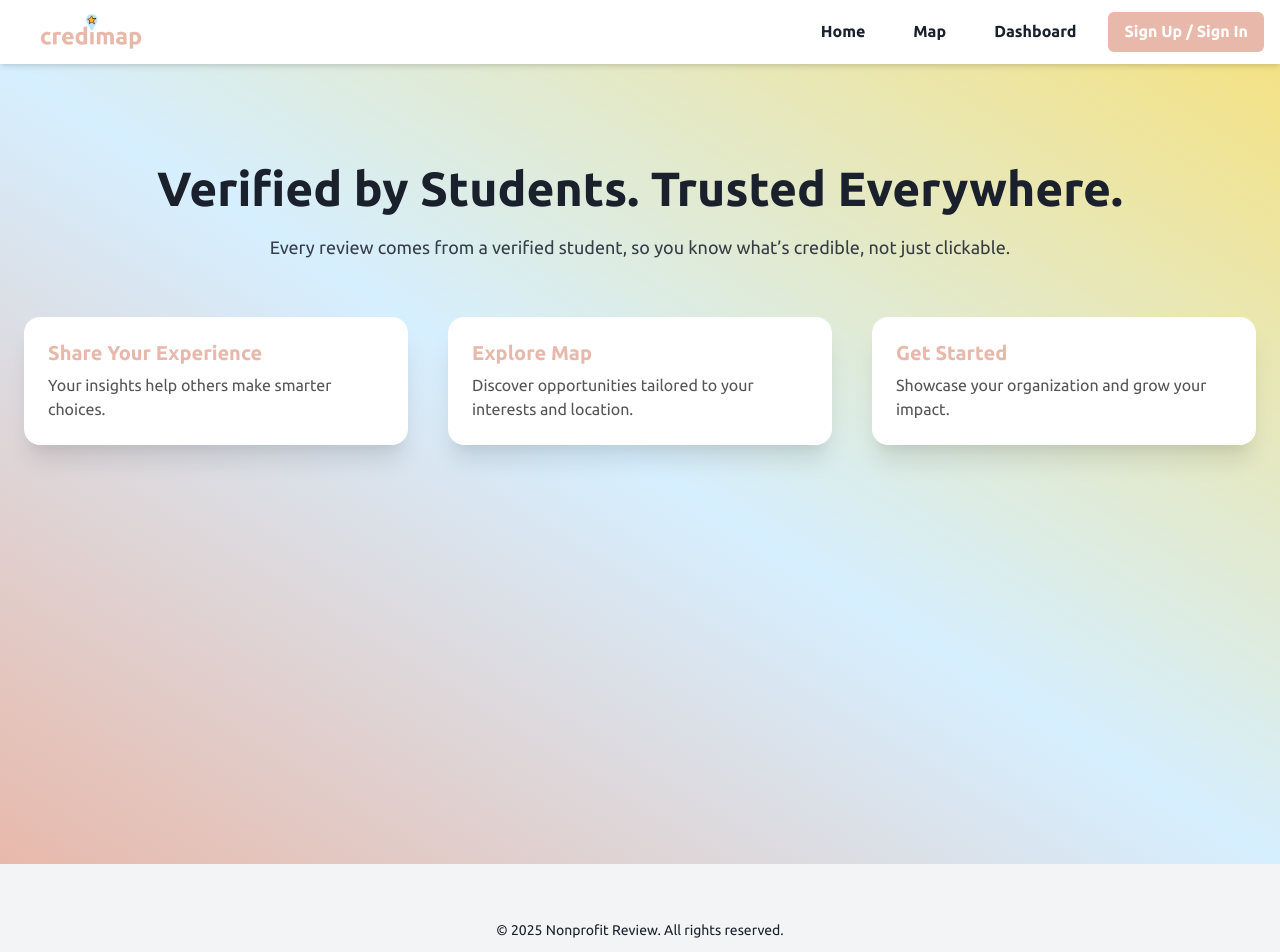
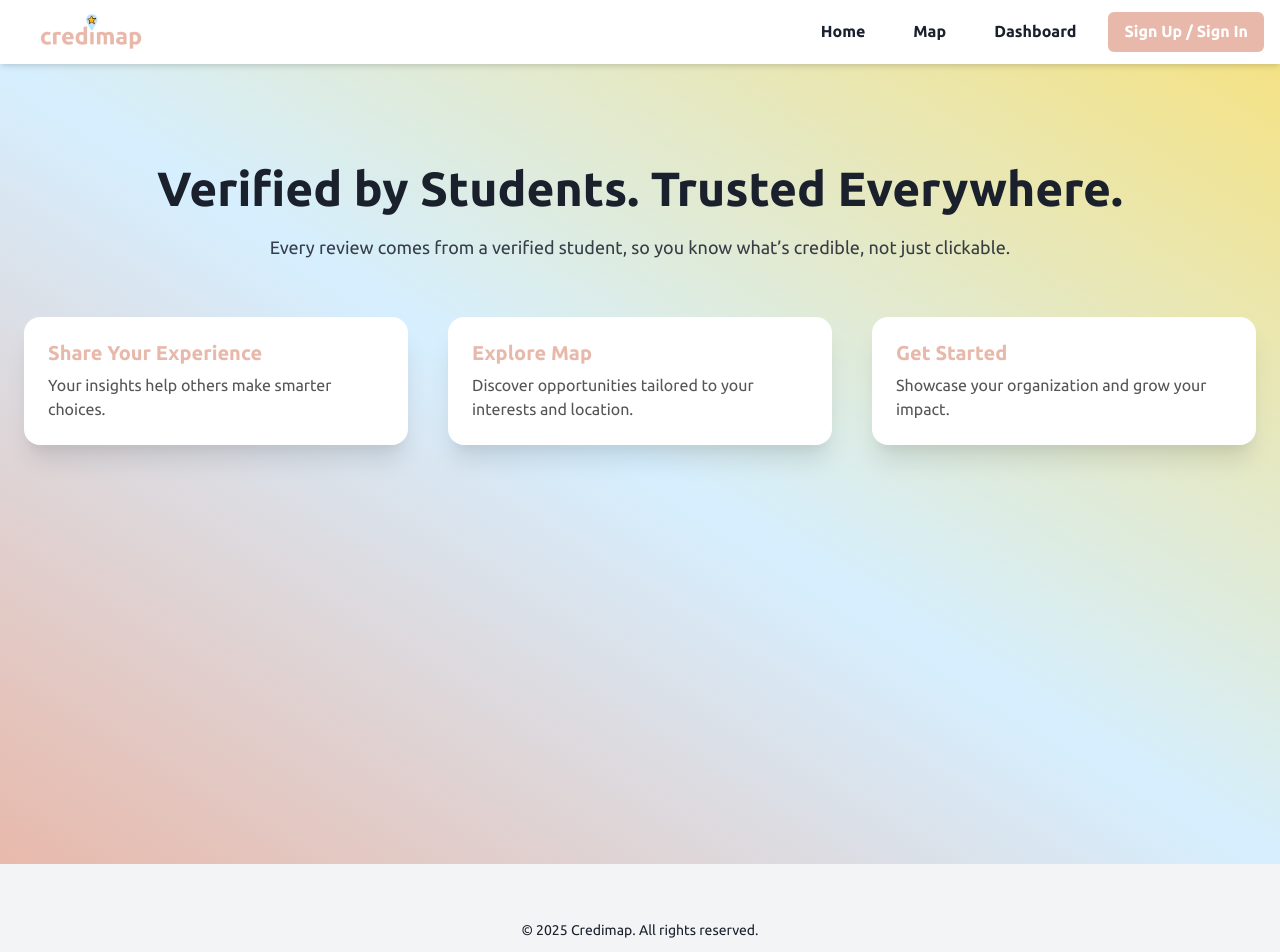
Before and after one commit to aroralakshita/credimap, a React (Create React App) app in the folder client/: page / in a window 1280 px wide. Shown: the top 952 px of the page. Built offline with nearby package versions, Linux system fonts and the light colour scheme.

Commit message:
name change

```diff
--- a/client/src/components/Layout.js
+++ b/client/src/components/Layout.js
@@ -15,7 +15,7 @@ export default function Layout({ children }) {
       {/* Footer */}
       <Box textAlign="center" py={6} mt={8} color="34">
         <Text fontSize="sm">
-          © {new Date().getFullYear()} Nonprofit Review. All rights reserved.
+          © {new Date().getFullYear()} Credimap. All rights reserved.
         </Text>
       </Box>
     </Flex>
```
